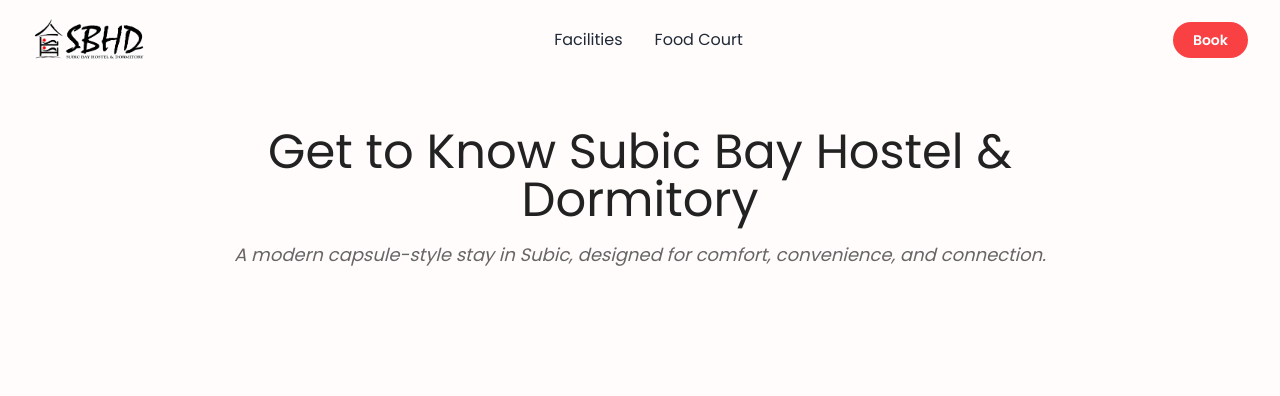
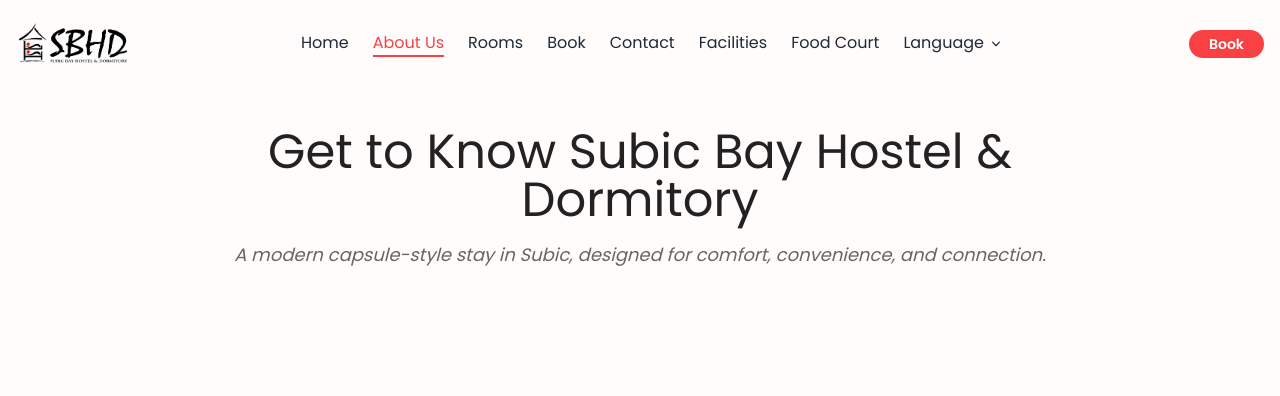
Before and after one commit to Jomzzzzz/Benefic-C, a PHP site: page /about.php in a window 1280 px wide; the page is wider, and only the part inside the window is pictured. Shown: the top 396 px of that part. Run offline with PHP 8.4, Linux system fonts and the light colour scheme; data that the repository does not hold is empty; some libraries are stand-ins or nearby versions.

Commit message:
Update header.php

```diff
--- a/includes/header.php
+++ b/includes/header.php
@@ -7,117 +7,155 @@
   <meta name="viewport" content="width=device-width, initial-scale=1.0" />
   <title>Subic Bay Hostel & Dormitory</title>
 
+  <!-- Tailwind & Alpine -->
   <script src="https://cdn.tailwindcss.com"></script>
   <script defer src="https://unpkg.com/alpinejs@3.x.x/dist/cdn.min.js"></script>
 
+  <!-- Fonts -->
   <link rel="preconnect" href="https://fonts.googleapis.com" />
   <link rel="preconnect" href="https://fonts.gstatic.com" crossorigin />
   <link href="https://fonts.googleapis.com/css2?family=Inter:wght@400;600;700&display=swap" rel="stylesheet" />
 
   <style>
-    body { font-family: 'Inter', sans-serif; opacity: 0; transition: opacity 0.2s; }
-    body.loaded { opacity: 1; }
-    [x-cloak] { display: none !important; }
+    body {
+      font-family: 'Inter', sans-serif;
+      opacity: 0;
+      transition: opacity 0.2s ease-in-out;
+    }
+    body.loaded {
+      opacity: 1;
+    }
+    [x-cloak] {
+      display: none !important;
+    }
   </style>
+
   <script>
-    document.addEventListener("DOMContentLoaded", () => document.body.classList.add("loaded"));
+    document.addEventListener("DOMContentLoaded", () => {
+      document.body.classList.add("loaded");
+    });
   </script>
 </head>
 
 <body class="bg-white text-gray-800">
 
-<!-- Header -->
-<header
-  x-data="{ scrolled: false, open: false, activeLink: window.location.pathname }"
+<!-- Navbar -->
+<header x-data="{ scrolled: false, open: false, activeLink: window.location.pathname }"
         @scroll.window="scrolled = window.scrollY > 10"
-  :class="scrolled ? 'bg-white shadow-md py-2' : 'bg-transparent py-4'"
+        :class="scrolled ? 'bg-white shadow-md py-3' : 'bg-transparent py-5'"
         class="fixed top-0 inset-x-0 z-50 transition-all duration-500 ease-in-out">
+  <div class="max-w-7xl mx-auto px-4 flex items-center justify-between">
 
-  <div class="max-w-7xl mx-auto px-4 sm:px-6 lg:px-8 flex items-center justify-between">
    <!-- Logo -->
-    <a href="index.php"
-       class="flex items-center gap-2 transition-transform duration-300"
+<a href="index.php" class="flex items-center gap-3 transition-transform duration-300"
    :class="scrolled ? 'scale-90' : 'scale-100'">
-      <img src="assets/images/sbhd-logo.png" alt="Logo" class="h-10 sm:h-12 w-auto">
+  <img src="assets/images/sbhd-logo.png" alt="Subic Bay Hostel & Dormitory Logo" class="h-12 w-auto">
 </a>
 
-    <!-- Desktop Nav -->
-    <nav class="hidden md:flex space-x-6 lg:space-x-8 items-center text-base font-medium">
-      <?php foreach ($links as $file => $label): ?>
-        <a href="<?= $file ?>"
-           :class="{ 'text-[#F94144] border-b-2 border-[#F94144]': activeLink.includes('<?= pathinfo($file, PATHINFO_FILENAME); ?>') }"
-           class="pb-0 hover:text-[#F94144] transition">
-          <?= $label; ?>
-        </a>
-      <?php endforeach; ?>
-      <a href="facilities.php"
-         :class="{ 'text-[#F94144]': activeLink.includes('facilities') }"
-         class="pb-0 hover:text-[#F94144] transition"><?= $text['facilities'] ?? 'Facilities'; ?></a>
-      <a href="hawker.php"
-         :class="{ 'text-[#F94144]': activeLink.includes('food') }"
-         class="pb-0 hover:text-[#F94144] transition"><?= $text['foodcourt'] ?? 'Food Court'; ?></a>
-    </nav>
+   <!-- Nav -->
+    <nav class="relative" @click.outside="open = false">
 
-    <!-- Desktop CTA -->
-    <a href="book.php"
-       class="hidden md:inline-block bg-[#F94144] text-white px-5 py-2 rounded-full text-sm font-semibold hover:bg-red-600 transition duration-300 hover:scale-105 ml-3 lg:ml-6">
-      <?= $text['book']; ?>
-    </a>
-
-    <!-- Mobile Menu Button -->
+      <!-- ✅ Replaced Mobile Dropdown Button -->
       <button @click="open = !open"
-            class="md:hidden bg-[#F94144] text-white px-4 py-2 rounded-lg text-sm flex items-center gap-1 focus:outline-none">
-      Menus
-      <svg class="w-4 h-4" fill="none" viewBox="0 0 10 6">
+              id="dropdownDefaultButton"
+              class="md:hidden text-white bg-[#F94144] hover:bg-red-600 focus:ring-1 focus:outline-none focus:ring-red-300 font-medium rounded-lg text-sm px-4 py-1 text-center inline-flex items-center"
+              type="button">
+        Menu
+        <svg class="w-2.5 h-2.5 ml-2" aria-hidden="true" xmlns="http://www.w3.org/2000/svg" fill="none" viewBox="0 0 10 6">
           <path stroke="currentColor" stroke-linecap="round" stroke-linejoin="round" stroke-width="2" d="m1 1 4 4 4-4"/>
         </svg>
       </button>
-  </div>
 
-  <!-- Mobile Nav -->
-  <div x-show="open"
-       x-transition:enter="transition transform duration-300 ease-out"
-       x-transition:enter-start="-translate-y-4 opacity-0"
-       x-transition:enter-end="translate-y-0 opacity-100"
-       x-transition:leave="transition transform duration-200 ease-in"
-       x-transition:leave-start="translate-y-0 opacity-100"
-       x-transition:leave-end="-translate-y-4 opacity-0"
-       @click.outside="open = false"
-       class="md:hidden absolute top-full left-0 w-full bg-white shadow-lg z-40 rounded-b-lg">
-    <div class="flex flex-col px-5 py-5 space-y-4 text-sm w-full">
-      <?php foreach ($links as $file => $label): ?>
+      <!-- Menu Items -->
+      <ul :class="{ 'hidden': !open, 'block': open }"
+    class="absolute md:static right-2 top-full mt-2 md:mt-0
+           w-fit md:w-auto
+           bg-white text-black
+           md:bg-transparent md:text-gray-800
+           md:flex md:space-x-6 space-y-2 md:space-y-0
+           shadow-xl md:shadow-none
+           rounded-lg md:rounded-none
+           px-4 py-3 md:p-0
+           z-40
+           transition-all duration-500 ease-in-out transform-gpu
+           md:transition-none text-base font-medium">
+
+
+        <!-- Menu Links -->
+        <?php
+          $links = [
+            'index.php' => $text['home'],
+            'about.php' => $text['about'],
+            'rooms.php' => $text['rooms'],
+            'book.php' => $text['book'],
+            'contact.php' => $text['contact']
+          ];
+          foreach ($links as $file => $label):
+        ?>
+          <li>
             <a href="<?= $file ?>"
-           :class="{ 'text-[#F94144]': activeLink.includes('<?= pathinfo($file, PATHINFO_FILENAME); ?>') }"
-           class="hover:text-[#F94144] transition w-full"><?= $label; ?></a>
+               :class="{ 'text-[#F94144] border-b-2 border-[#F94144]': activeLink.includes('<?= pathinfo($file, PATHINFO_FILENAME); ?>') }"
+               class="font-medium pb-0 block hover:text-[#F94144] transition-all duration-200">
+              <?= $label; ?>
+            </a>
+          </li>
         <?php endforeach; ?>
+
+<!-- Normal nav item: Facilities -->
+<li>
   <a href="facilities.php"
-         :class="{ 'text-[#F94144]': activeLink.includes('facilities') }"
-         class="hover:text-[#F94144] transition w-full"><?= $text['facilities'] ?? 'Facilities'; ?></a>
+     class="block font-medium pb-0 hover:text-[#F94144] transition-all"
+     :class="{ 'text-[#F94144]': activeLink.includes('facilities') }">
+     <?= $text['facilities'] ?? 'Facilities'; ?>
+  </a>
+</li>
+
+<!-- Normal nav item: Food Court -->
+<li>
   <a href="hawker.php"
-         :class="{ 'text-[#F94144]': activeLink.includes('food') }"
-         class="hover:text-[#F94144] transition w-full"><?= $text['foodcourt'] ?? 'Food Court'; ?></a>
+     class="block font-medium pb-0 hover:text-[#F94144] transition-all"
+     :class="{ 'text-[#F94144]': activeLink.includes('food') }">
+     <?= $text['foodcourt'] ?? 'Food Court'; ?>
+  </a>
+</li>
 
-      <!-- Language dropdown -->
-      <div x-data="{ openLang: false }" class="relative w-full">
+
+
+
+        <!-- Language Dropdown -->
+        <li x-data="{ openLang: false }" class="relative">
   <button @click="openLang = !openLang"
-                class="flex items-center justify-between w-full hover:text-[#F94144] transition">
+          class="flex items-center space-x-1 font-medium pb-0 hover:text-[#F94144] focus:outline-none">
     <span><?= $text['language']; ?></span>
-          <svg :class="{ 'rotate-180': openLang }" class="w-4 h-4 transition-transform duration-300" fill="currentColor" viewBox="0 0 20 20">
-            <path fill-rule="evenodd" d="M5.23 7.21a.75.75 0 011.06.02L10 11.084l3.71-3.854a.75.75 0 111.08 1.04l-4.25 4.41a.75.75 0 01-1.08 0l-4.25-4.41a.75.75 0 01.02-1.06z" clip-rule="evenodd"/>
+    <svg class="w-4 h-4 mt-[2px] transition-transform duration-300"
+         :class="{ 'rotate-180': openLang }"
+         fill="currentColor" viewBox="0 0 20 20">
+      <path fill-rule="evenodd"
+            d="M5.23 7.21a.75.75 0 011.06.02L10 11.084l3.71-3.854a.75.75 0 111.08 1.04l-4.25 4.41a.75.75 0 01-1.08 0l-4.25-4.41a.75.75 0 01.02-1.06z"
+            clip-rule="evenodd"/>
     </svg>
   </button>
-        <div x-show="openLang" x-transition
-             class="mt-2 bg-white border border-gray-200 shadow-xl rounded-md absolute left-0 w-full text-sm z-50">
-          <a href="?lang=en" data-lang="en" class="block px-3 py-2 hover:bg-gray-100">🇬🇧 English</a>
-          <a href="?lang=tl" data-lang="tl" class="block px-3 py-2 hover:bg-gray-100">🇵🇭 Tagalog</a>
-          <a href="?lang=ja" data-lang="ja" class="block px-3 py-2 hover:bg-gray-100">🇯🇵 Japanese</a>
-          <a href="?lang=zh" data-lang="zh" class="block px-3 py-2 hover:bg-gray-100">🇨🇳 Chinese</a>
-        </div>
-      </div>
-    </div>
+
+  <ul x-show="openLang"
+      x-transition
+      @click.outside="openLang = false"
+      class="absolute mt-0 left-0 w-40 bg-white border border-gray-200 shadow-xl rounded-md py-0 text-sm text-gray-700 z-50">
+    <li><a href="?lang=en" data-lang="en" class="block px-2 py-2 hover:bg-gray-100">🇬🇧 English</a></li>
+    <li><a href="?lang=tl" data-lang="tl" class="block px-2 py-2 hover:bg-gray-100">🇵🇭 Tagalog</a></li>
+    <li><a href="?lang=ja" data-lang="ja" class="block px-2 py-2 hover:bg-gray-100">🇯🇵 Japanese</a></li>
+    <li><a href="?lang=zh" data-lang="zh" class="block px-2 py-2 hover:bg-gray-100">🇨🇳 Chinese</a></li>
+  </ul>
+</li>
+
+    </nav>
+
+    <!-- CTA Book Button -->
+    <a href="book.php"
+       class="hidden md:inline-block bg-[#F94144] text-white px-5 py-1 rounded-full text-sm font-semibold hover:bg-red-600 transition duration-300 hover:scale-105 ml-4">
+      <?= $text['book']; ?>
+    </a>
   </div>
 </header>
-
 
 <!-- Language Persistence -->
 <script>
```
Lines whose indentation alone changed are shown as unchanged.
